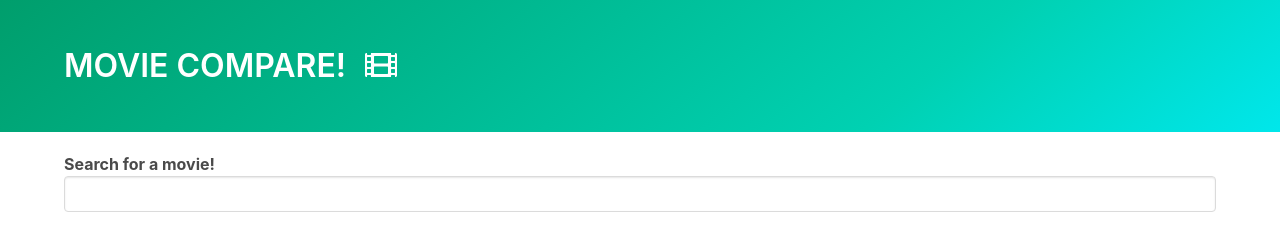
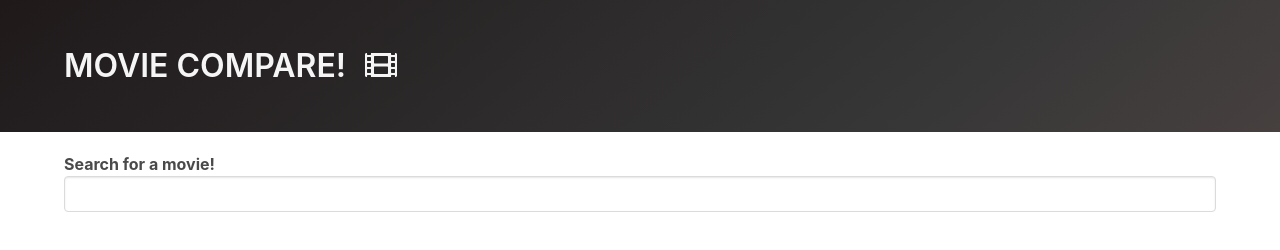
Before and after one commit to fajllo/movieCompaar, a plain HTML site: page index.html in a window 1280 px wide. Drawn offline with nearby package versions, Linux system fonts and the light colour scheme.

Commit message:
ADIDONAL STYLING

```diff
--- a/index.html
+++ b/index.html
@@ -10,7 +10,7 @@
     <title>MovieCOMP</title>
 </head>
 <body>
-    <section class="hero is-primary is-bold">
+    <section class="hero is-dark is-bold">
         <div class="hero-body">
           <div class="container">
             <h1 class="title">
--- a/style.css
+++ b/style.css
@@ -16,6 +16,7 @@ figure .image img {
 
 .notification {
   margin-top: 20px !important;
+  background-color: #85d4ff !important;
 }
 
 .title .icon {
@@ -24,6 +25,7 @@ figure .image img {
 
 .hero {
   margin-bottom: 20px;
+
 }
 
 .forms {
```
